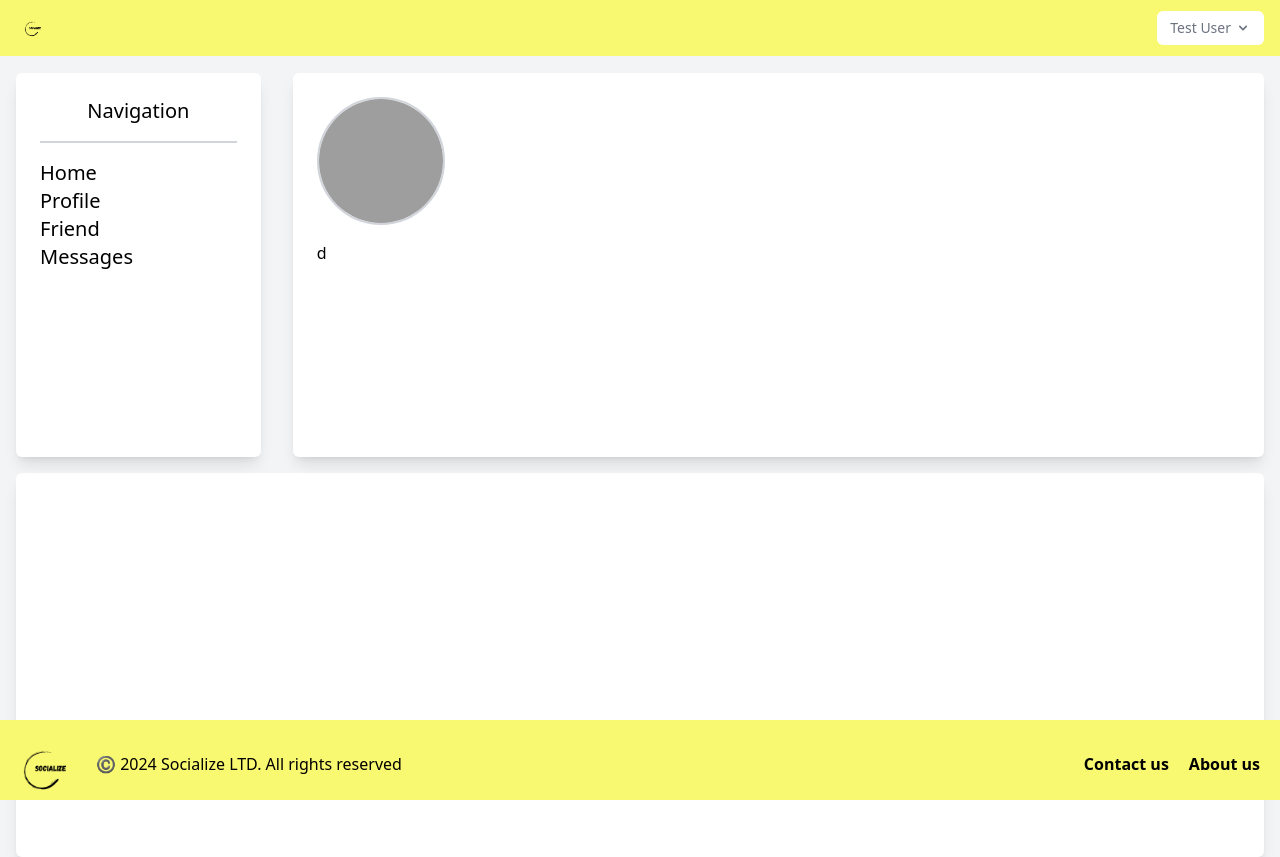
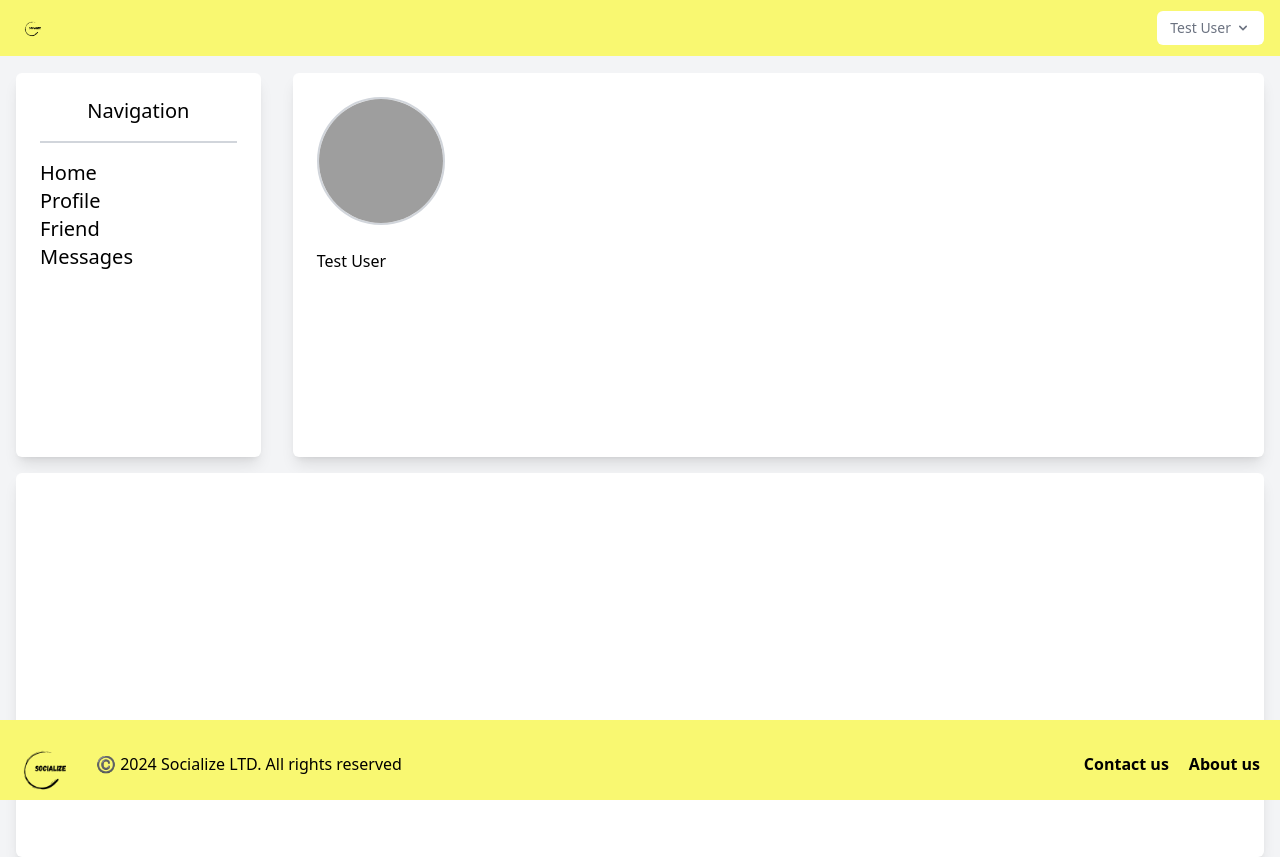
Before and after one commit to larsonx/SocialMedia, a Laravel app: page /profiel in a window 1280 px wide. Run offline with Laravel 12, Linux system fonts and the light colour scheme; a user stored in the database is signed in; data comes from the database, SQL or seed files in the repository; style sheets or scripts are compiled from the project's sources; some libraries are stand-ins or nearby versions; grey boxes are pictures that could not be loaded.

Commit message:
Data display for user
Data now displays for the logged in user

```diff
--- a/resources/views/profiel.blade.php
+++ b/resources/views/profiel.blade.php
@@ -15,9 +15,12 @@
                 <div class="w-32 h-32 rounded-full overflow-hidden border-2 border-gray-300">
                     <img id="images" src="{{ asset('images/'.$user->image) }}" alt="Profile Image" class="w-full h-full object-cover"/>
                 </div>
-                <div class="mt-4">
+                <div class="mt-6">
                     <ul>
-                        <li>d</li>
+                        <li class="mb-1">{{$user->name}}</li>
+                        <li class="mb-1">{{$user->address}}</li>
+                        <li class="mb-1">{{$user->birthdate}}</li>
+                        <li class="mb-1">{{$user->description}}</li>
                         <!-- Add more list items as needed -->
                     </ul>
                 </div>
```
